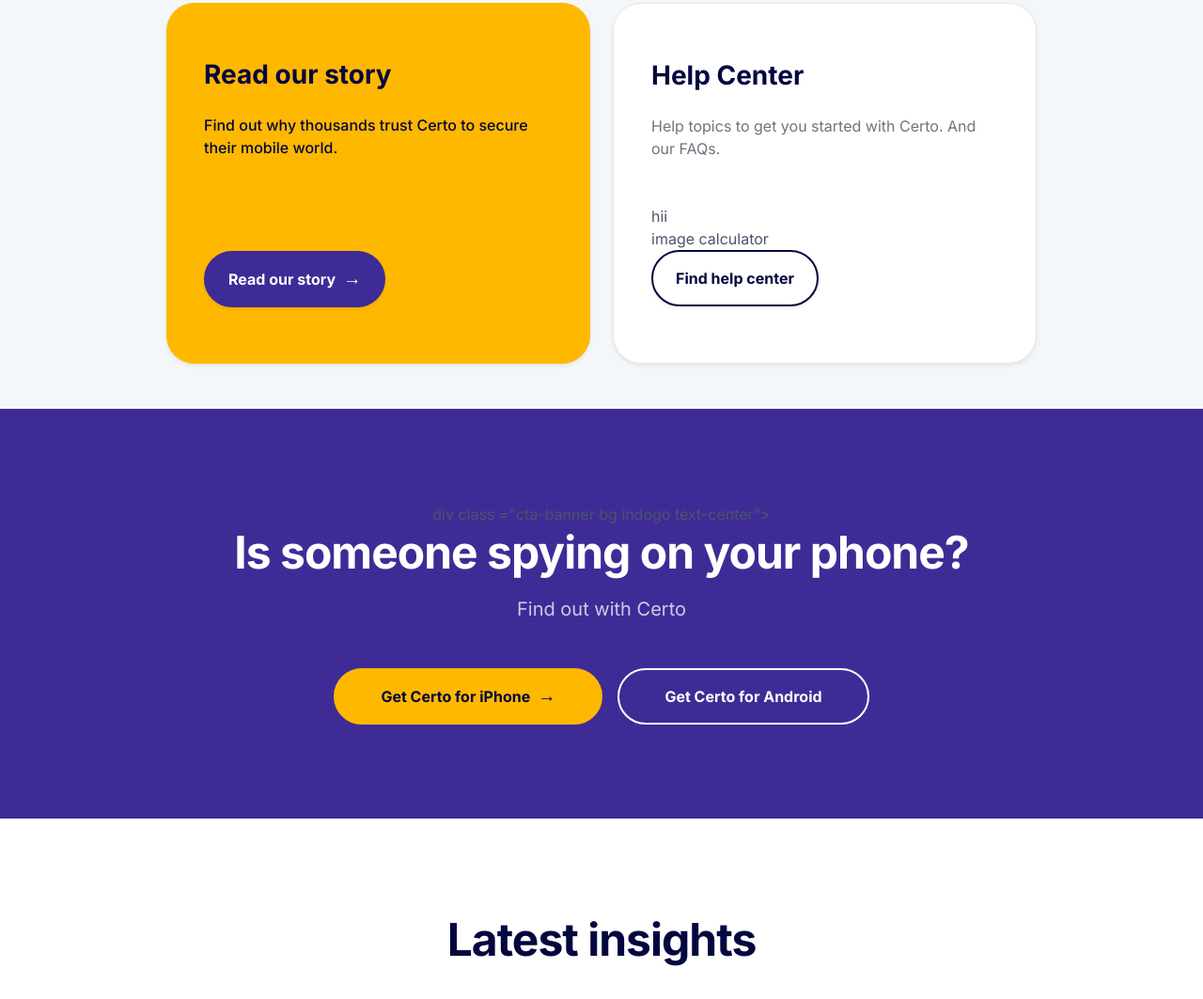
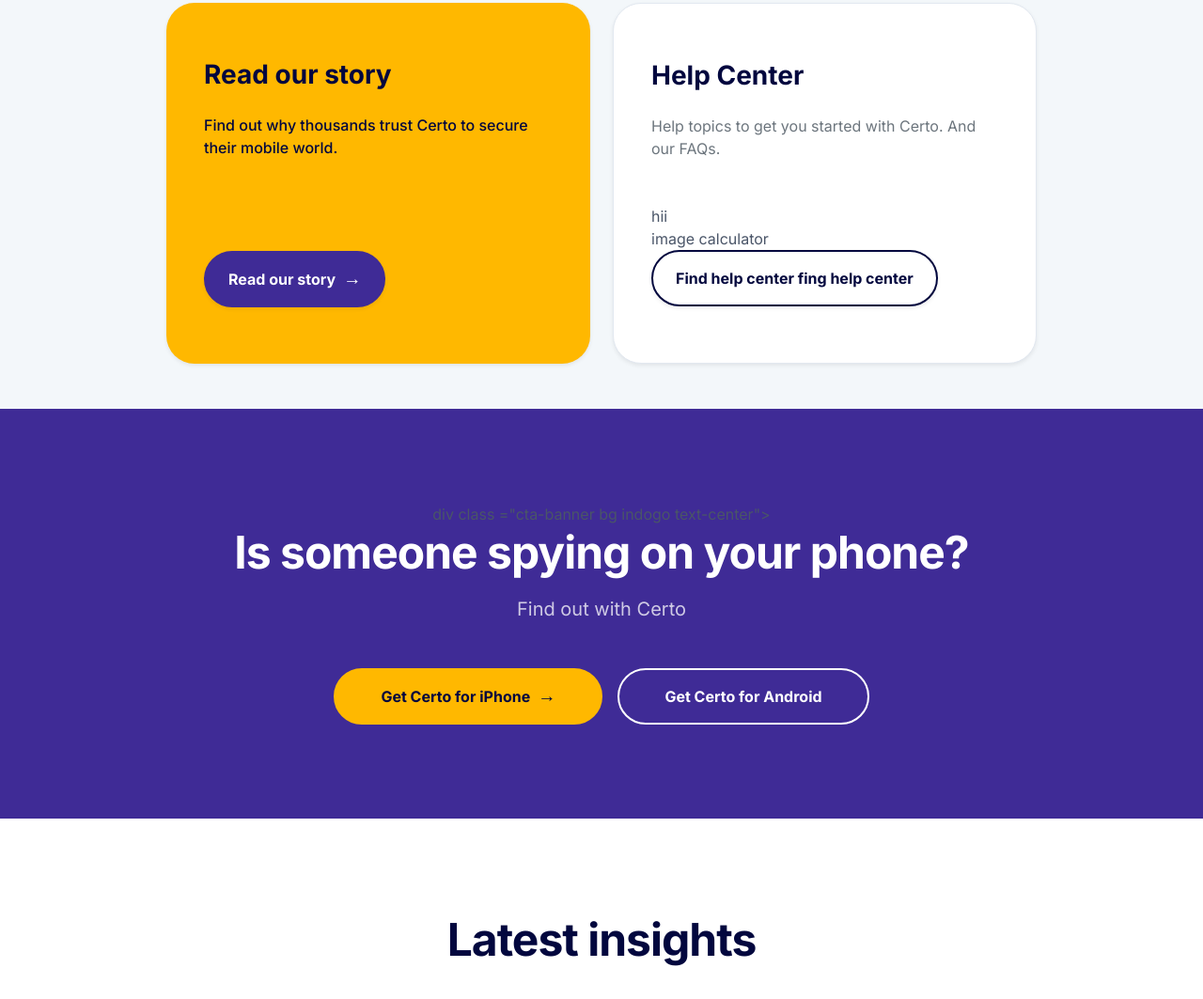
Before and after one commit to 247216-boop/VP_Lab_Assignment3_247216_Zainab_Emaan., a plain HTML site: page index.html in a window 1280 px wide. Shown: the part 2500-3563 px from the top of the page at 94% size. Drawn offline with nearby package versions, Linux system fonts and the light colour scheme.

```diff
--- a/index.html
+++ b/index.html
@@ -174,7 +174,7 @@
                                 hii
                             </div> image calculator
                             <a href="#" class="btn btn-outline-white rounded-pill px-4 py-3 d-inline-flex align-items-center shadow-sm">
-                                Find help center
+                                Find help center fing help center
                             </a>
                         </div>
                     </div>
```
